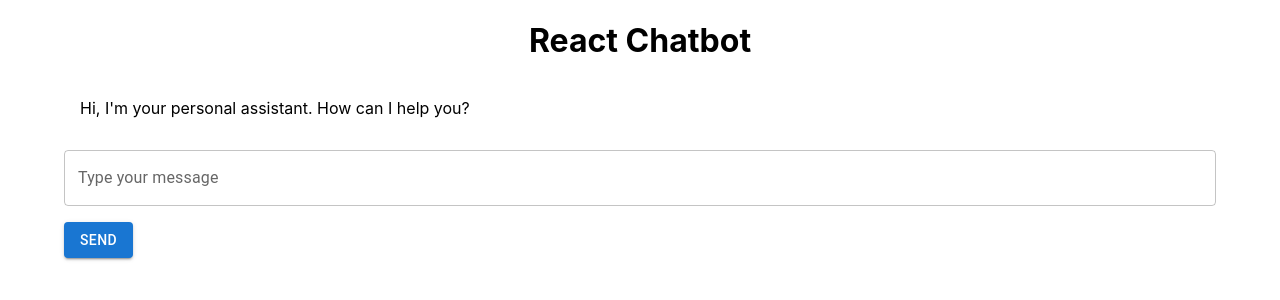
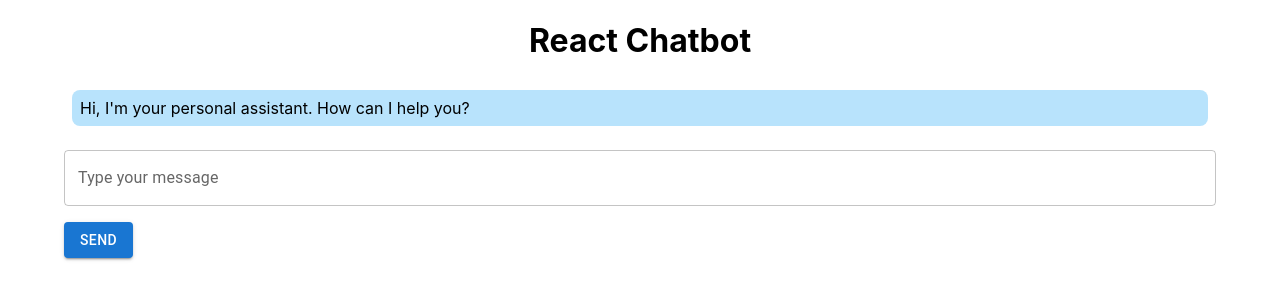
Before and after one commit to JeffyJeff1980/openai-react, a React (Create React App) app: page / in a window 1280 px wide. Shown: the top 300 px of the page. Built offline with nearby package versions, Linux system fonts and the light colour scheme; no server answers.

Commit message:
color change

```diff
--- a/src/components/Message.tsx
+++ b/src/components/Message.tsx
@@ -9,7 +9,7 @@ interface MessageProps {
 const Message: React.FC<MessageProps> = ({ message }) => {
   return (
     <div style={{ textAlign: message.isUser ? "right" : "left", margin: "8px" }}>
-      <div style={{ backgroundColor: message.isUser ? "#DCF8C6" : "#FFFFFF", padding: "8px", borderRadius: "8px" }}>
+      <div style={{ backgroundColor: message.isUser ? "#DCF8C6" : "#b8e3fc", padding: "8px", borderRadius: "8px" }}>
         {message.content}
       </div>
     </div>
```
